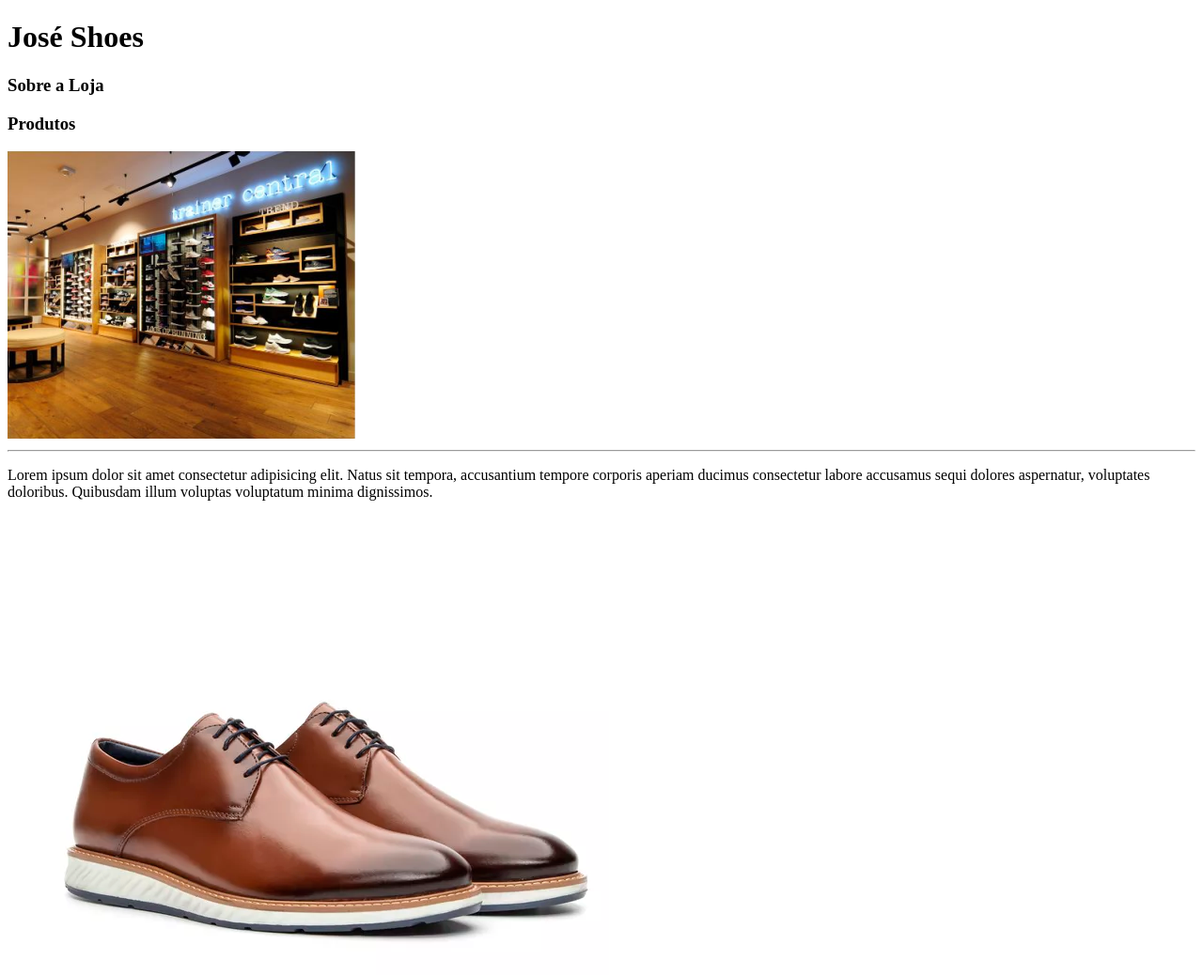
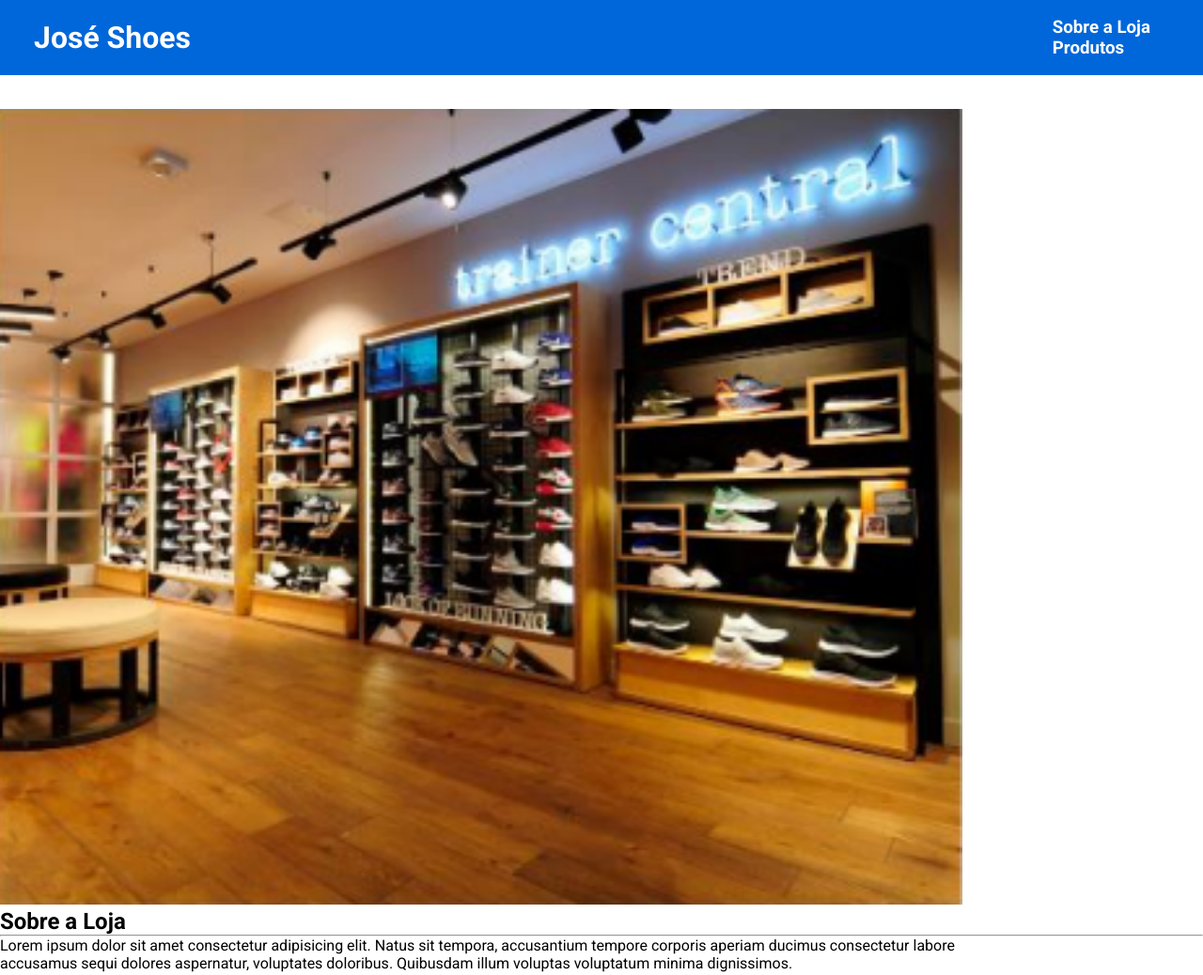
Before and after one commit to josevaldircalixto/loja-jose-shoes, a plain HTML site: page index.html in a window 1280 px wide. Shown: the top 1038 px of the page at 94% size. Drawn offline with Linux system fonts and the light colour scheme.

Commit message:
feito o html

```diff
--- a/index.html
+++ b/index.html
@@ -18,7 +18,7 @@
     </h1>
     <nav>
       <h3>
-        Sobre a Loja
+        Sobre&nbsp;a&nbsp;Loja
       </h3>
       <h3>
         Produtos
@@ -26,13 +26,16 @@
     </nav>
   </header>
   <main>
+    <div>
       <img src="/img/loja.png" alt="imagem da loja">
+      <h2>Sobre a Loja</h2>
       <hr>
       <p>
         Lorem ipsum dolor sit amet consectetur adipisicing elit. Natus sit tempora, accusantium tempore corporis aperiam
         ducimus consectetur labore accusamus sequi dolores aspernatur, voluptates doloribus. Quibusdam illum voluptas
         voluptatum minima dignissimos.
       </p>
+    </div>
   </main>
 
   <section>
--- a/style.css
+++ b/style.css
@@ -0,0 +1,35 @@
+* {
+  box-sizing: border-box;
+  padding: 0;
+  margin: 0;
+  font-family: Roboto, sans-serif;
+}
+
+header {
+  display: flex;
+  background-color: #0067DA;
+  height: 80px;
+  justify-content: space-between;
+  align-items: center;
+  margin-bottom: 36px;
+}
+
+header h1,
+h3 {
+  margin-left: 36px;
+  margin-right: 56px;
+  color: white;
+}
+
+main {
+  display: flex;
+  flex-direction: column;
+
+}
+
+main img,
+p {
+  width: 80%;
+}
+
+mais p {}
```
Lines whose indentation alone changed are shown as unchanged.
